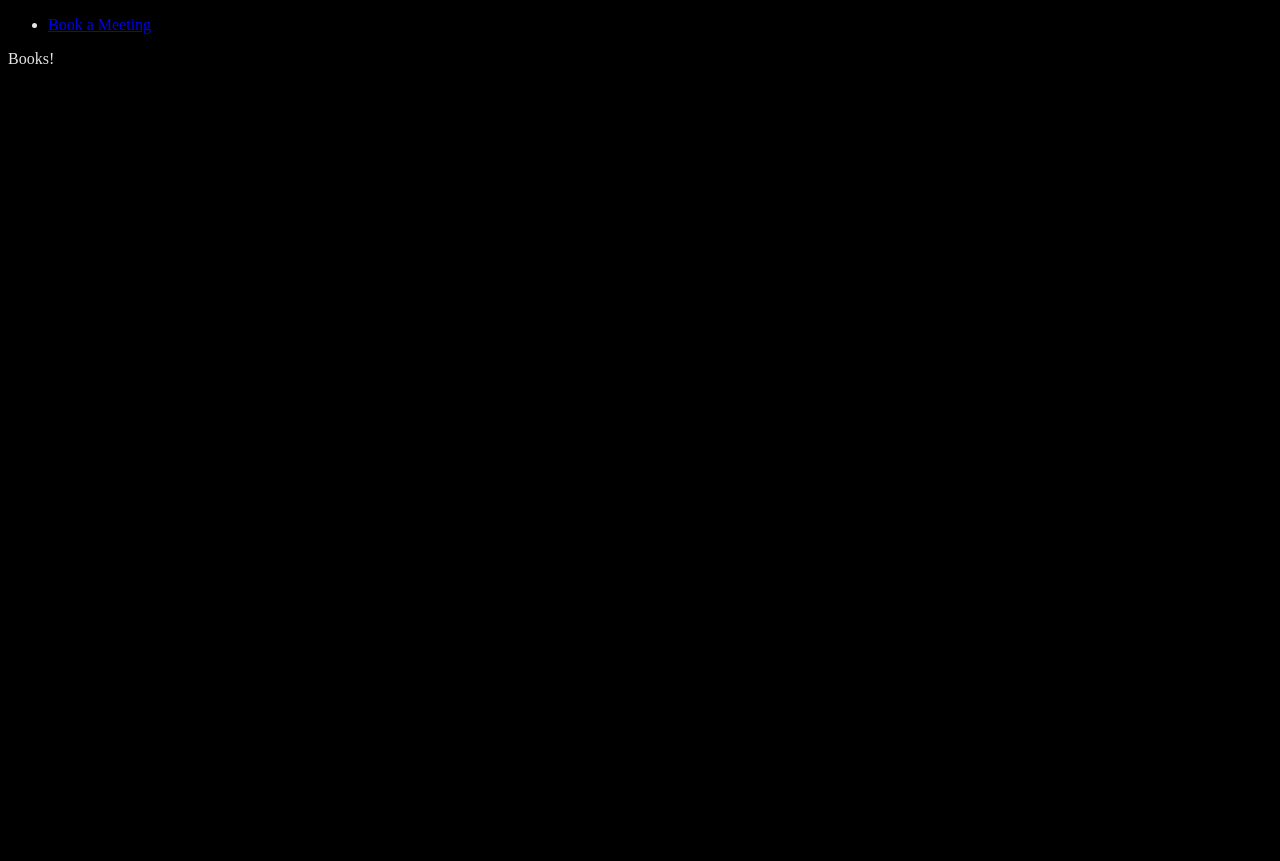
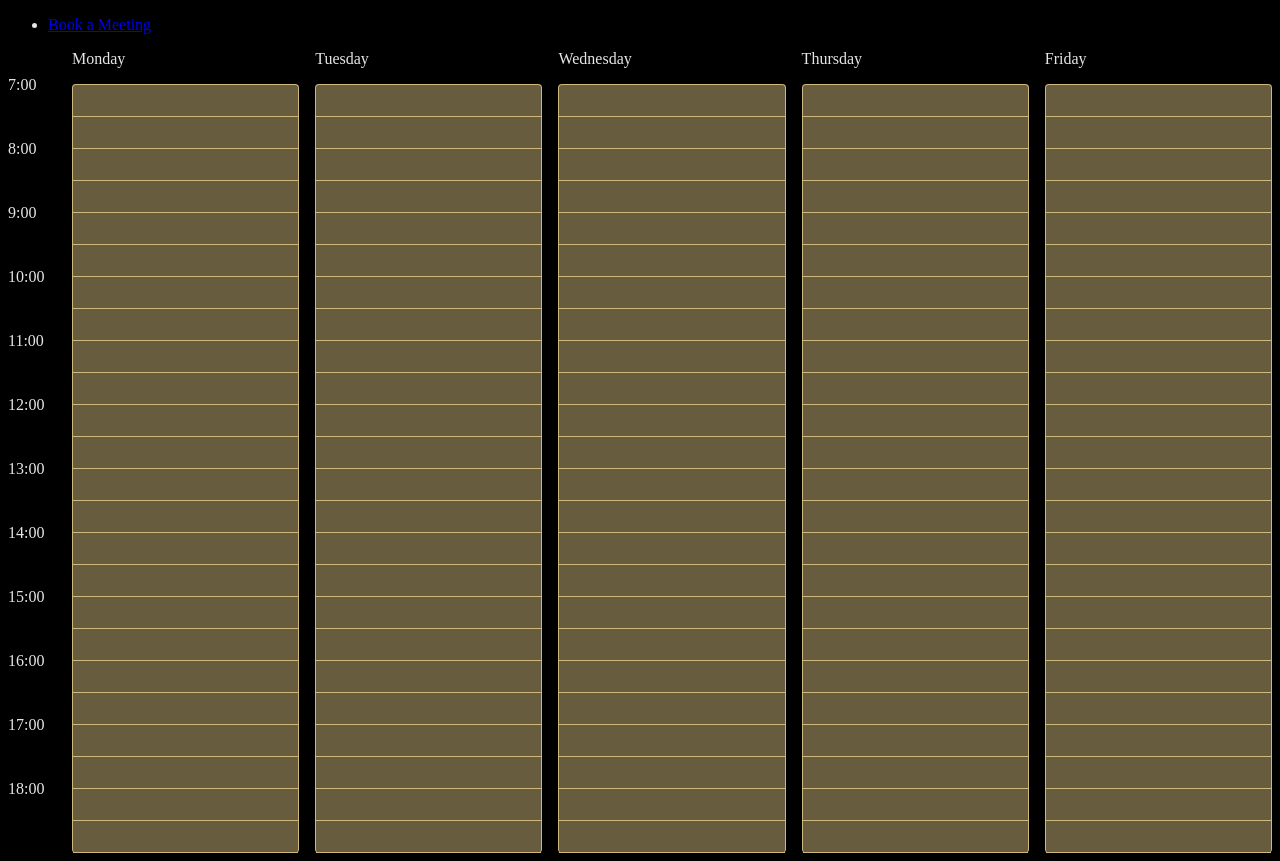
Before and after one commit to Gernene/ucb-local-hack-day-2019, a React (Create React App) app in the folder client/: page /book in a window 1280 px wide. Before the commit the page ends 800 px from the top, so only its background shows below. Built offline with nearby package versions, Linux system fonts and the light colour scheme.

Commit message:
Add starting styles for slot selector

```diff
--- a/client/src/app.css
+++ b/client/src/app.css
@@ -3,3 +3,55 @@ body {
   background: #000000;
   color: #e5e5e5;
 }
+
+div {
+  box-sizing: border-box;
+}
+
+.slot-selector-days {
+  display: flex;
+  padding: 0 0 1rem 4rem;
+}
+
+.slot-selector-days > div {
+  flex: 1;
+  margin: 0 1rem 0 0;
+}
+
+.slot-selector-days > div:last-child {
+  margin: 0;
+}
+
+.slot-selector-schedules {
+  display: flex;
+  padding: 0 0 0 4rem;
+  position: relative;
+}
+
+.slot-selector-times {
+  position: absolute;
+  left: 0;
+  top: -.5rem;
+}
+
+.slot-selector-times > div {
+  height: 4rem;
+}
+
+.slot-selector-schedule {
+  border: 1px solid #CFB87C;
+  border-bottom: none;
+  border-radius: 4px;
+  flex: 1;
+  margin: 0 1rem 0 0;
+}
+
+.slot-selector-schedule:last-child {
+  margin: 0;
+}
+
+.slot-selector-slot {
+  background: rgba(207, 184, 124, .5);
+  border-bottom: 1px solid #CFB87C;
+  height: 2rem;
+}
--- a/client/src/components/SlotSelector.jsx
+++ b/client/src/components/SlotSelector.jsx
@@ -1,9 +1,30 @@
 import React from "react";
 
 export function SlotSelector () {
+  const days = ["Monday", "Tuesday", "Wednesday", "Thursday", "Friday"];
   return (
-    <>
-      Books!
-    </>
+    <div className="slot-selector">
+      <div className="slot-selector-days">
+        {days.map(day => {
+          return (<div>{day}</div>);
+        })}
+      </div>
+      <div className="slot-selector-schedules">
+        <div className="slot-selector-times">
+          {[...Array(12)].map((e, i) => {
+              return (<div>{i+7}:00</div>);
+          })}
+        </div>
+        {days.map(day => {
+          return (
+            <div className="slot-selector-schedule">
+              {[...Array(24)].map((e, i) => {
+                return <div className="slot-selector-slot" key={i}/>
+              })}
+            </div>
+          );
+        })}
+      </div>
+    </div>
   );
 }
```
